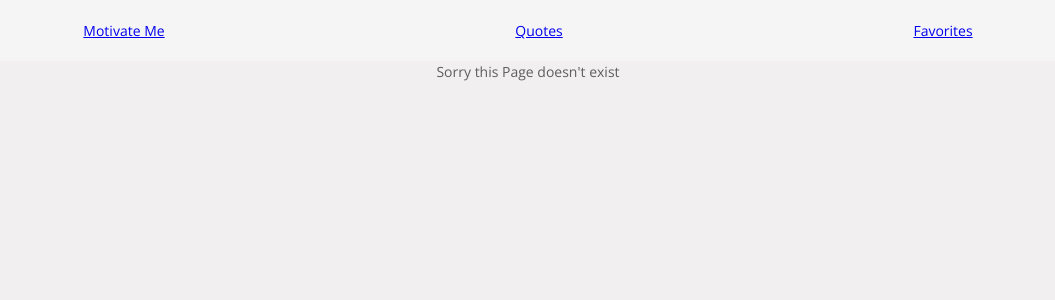
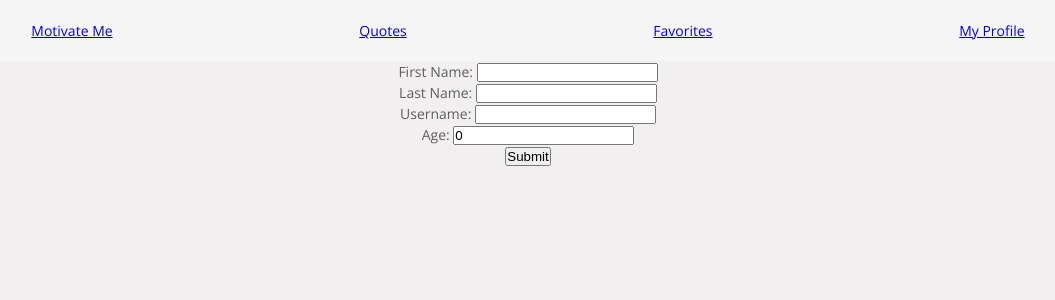
Before and after one commit to pierrewebdev/motivational-quote-frontend, a React (Create React App) app: page /edit-user-profile in a window 1280 px wide. Shown: the top 300 px of the page, without its empty margins (112-1167 px from the left). Built offline with nearby package versions, Linux system fonts and the light colour scheme; no server answers.

Commit message:
added CRUD functionality to Profile and user quote pages

```diff
--- a/src/App.js
+++ b/src/App.js
@@ -6,6 +6,8 @@ import SignIn from "./components/sign_in_form";
 import SignUp from "./components/sing_up_form";
 import QuoteContainer from "./components/quote-container";
 import MyQuote from "./components/my-quote-container"
+import Profile from "./components/profile.js"
+import ProfileForm from "./components/profile-form.js"
 import NotFound from "./components/not_found.js";
 
 //routes
@@ -187,9 +189,25 @@ class App extends React.Component {
   })
 }
 
+  handleProfileEdit = (userObj) => {
+    //update info in backend
+    fetch(`http://localhost:3000/users/${this.state.id}`,{
+      method:"PATCH",
+      headers: {
+        "Content-Type":"application/json",
+        "authorization": this.state.token
+      },
+      body: JSON.stringify({...userObj})
+    })
+    .then(res => res.json())
+    .then(updatedUserObj =>{
+      this.setState({...updatedUserObj.user})
+    })
+  }
 
 
   render() {
+    console.log(this.state.full_name)
     return (
       <div className="App">
         <Header />
@@ -215,6 +233,14 @@ class App extends React.Component {
             <MyQuote deleteQuote = {this.deleteQuote} addNewQuote = {this.addNewQuote} quotes = {this.state.quotes}/>
           </Route>
 
+          <Route path="/profile" exact>
+            <Profile name = {this.state.full_name} age = {this.state.age}/>
+          </Route>
+
+          <Route path="/edit-user-profile" exact>
+            <ProfileForm editProfile = {this.handleProfileEdit}  />
+          </Route>
+
           <Route>
             {/*This route will only be selected when the user requests a page that doesn't exist*/}
             <NotFound />
--- a/src/components/my-quote-container.js
+++ b/src/components/my-quote-container.js
@@ -14,7 +14,7 @@ export default class MyQuote extends React.Component {
 
     userQuoteCollection = () => {
         return this.props.quotes.map( (quote,index) => {
-            return (<li key = {index} id = {quote.id} onClick = {this.handleDelete}>
+            return (<li key = {quote.id} id = {quote.id} onClick = {this.handleDelete}>
                 <Quote content = {quote.content} author = {quote.author}/>
                 <button>X</button>
             </li>)
@@ -50,16 +50,17 @@ export default class MyQuote extends React.Component {
             width:"31%",
             padding:"5px"
         }
+      console.log(this.props.quotes)
     return (
     <>
       <form style = {formStyle} onSubmit = {this.handleSubmit}>
         <label htmlFor = "quoteText">What will the Quote Say?</label>
         <br/>
-       <textarea name = "quoteText" rows = "5" cols = "30" placeholder = "Inspirational Quote goes here..." value = {this.state.quoteText} onChange = {this.handleUserInput}></textarea>
+       <textarea required="required" name = "quoteText" rows = "5" cols = "30" placeholder = "Inspirational Quote goes here..." value = {this.state.quoteText} onChange = {this.handleUserInput}></textarea>
         <br/>
         <label htmlFor = "author">Who made it?</label>
         <br/>
-        <input style = {authorInput} type = "text" name = "author" placeholder = "Author's name goes here..." value = {this.state.author} onChange = {this.handleUserInput}/>
+        <input required="required" style = {authorInput} type = "text" name = "author" placeholder = "Author's name goes here..." value = {this.state.author} onChange = {this.handleUserInput}/>
         <br/>
         <input style = {buttonStyle} type = "submit" value = "Add Quote" />
       </form>
--- a/src/components/navigation-bar.js
+++ b/src/components/navigation-bar.js
@@ -17,6 +17,7 @@ export default class Nav extends React.Component{
           <li style = {liStyles}> <Link to = "/home">Motivate Me</Link></li>
           <li style = {liStyles}> <Link to = "/quote-generator">Quotes</Link></li>
           <li style = {liStyles}> <Link to = "/favorites">Favorites</Link></li>
+          <li style = {liStyles}> <Link to = "/profile">My Profile</Link></li>
         </ul>
       </nav>
     );
--- /dev/null
+++ b/src/components/profile-form.js
@@ -0,0 +1,49 @@
+import React from "react"
+import { Link } from "react-router-dom"
+
+
+export default class ProfileForm extends React.Component{
+
+    state = {
+        firstName:"",
+       lastName:"",
+        username:"",
+        age:0,
+      }
+
+      handleUserInput = (evt) =>{
+        const inputName = evt.target.name
+        console.log(inputName)
+        this.setState({
+          [inputName]:evt.target.value
+        })
+       }
+
+       handleSubmit = (evt) =>{
+         evt.preventDefault()
+         //pass this info back up to the <App/> to make a post request
+         this.props.editProfile(this.state)
+       }
+
+    render(){
+        return(
+            <div>
+                <form onSubmit = {this.handleSubmit}>
+                    <label htmlFor = "firstName">First Name: </label>
+                    <input required = "required" type = "text" name = "firstName" value = {this.state.firstName} onChange = {this.handleUserInput}/>
+                    <br/>
+                    <label htmlFor = "lastName">Last Name: </label>
+                    <input required = "required" type = "text" name = "lastName" value = {this.state.lastName} onChange = {this.handleUserInput}/>
+                    <br/>
+                    <label htmlFor = "username">Username: </label>
+                    <input required = "required" type = "text" name = "username" value = {this.state.username} onChange = {this.handleUserInput}/>
+                    <br/>
+                    <label htmlFor = "age">Age: </label>
+                    <input required = "required" type = "number" name = "age" value = {this.state.age}onChange = {this.handleUserInput}/>
+                    <br/>
+                    <input type = "submit"name = "submit"/>
+                </form>
+            </div>
+        )
+    }
+}
--- /dev/null
+++ b/src/components/profile.js
@@ -0,0 +1,20 @@
+import React from "react";
+import { Link } from "react-router-dom";
+
+export default class Profile extends React.Component {
+  render() {
+      const pTagStyle = {
+          fontSize:"20px"
+      }
+    return (
+      <div style = {{margin:"20px"}}>
+        <p style = {{fontSize:"25px"}}>Hello!!!</p>
+        <p style = {pTagStyle}>
+          My name is {this.props.name}, I am {this.props.age} years old
+        </p>
+        <p style = {pTagStyle}>And I am ready to be motivated</p>
+        <Link to = "/edit-user-profile"><button>Edit User Profile</button></Link>
+      </div>
+    );
+  }
+}
--- a/src/components/quote-container.js
+++ b/src/components/quote-container.js
@@ -1,5 +1,5 @@
 import React from "react";
-import Quote from "./quote.js"
+import Quote from "./quote"
 import {Link} from "react-router-dom"
 
 export default class QuoteContainer extends React.Component {
--- a/src/components/sing_up_form.js
+++ b/src/components/sing_up_form.js
@@ -6,7 +6,7 @@ export default class SignUp extends React.Component {
     firstName:"",
    lastName:"",
     username:"",
-    age:"",
+    age:0,
     password:""
   }
 
```
Also changed, not shown: src/components/favorite-quote.js (added, +12 -0 lines).
